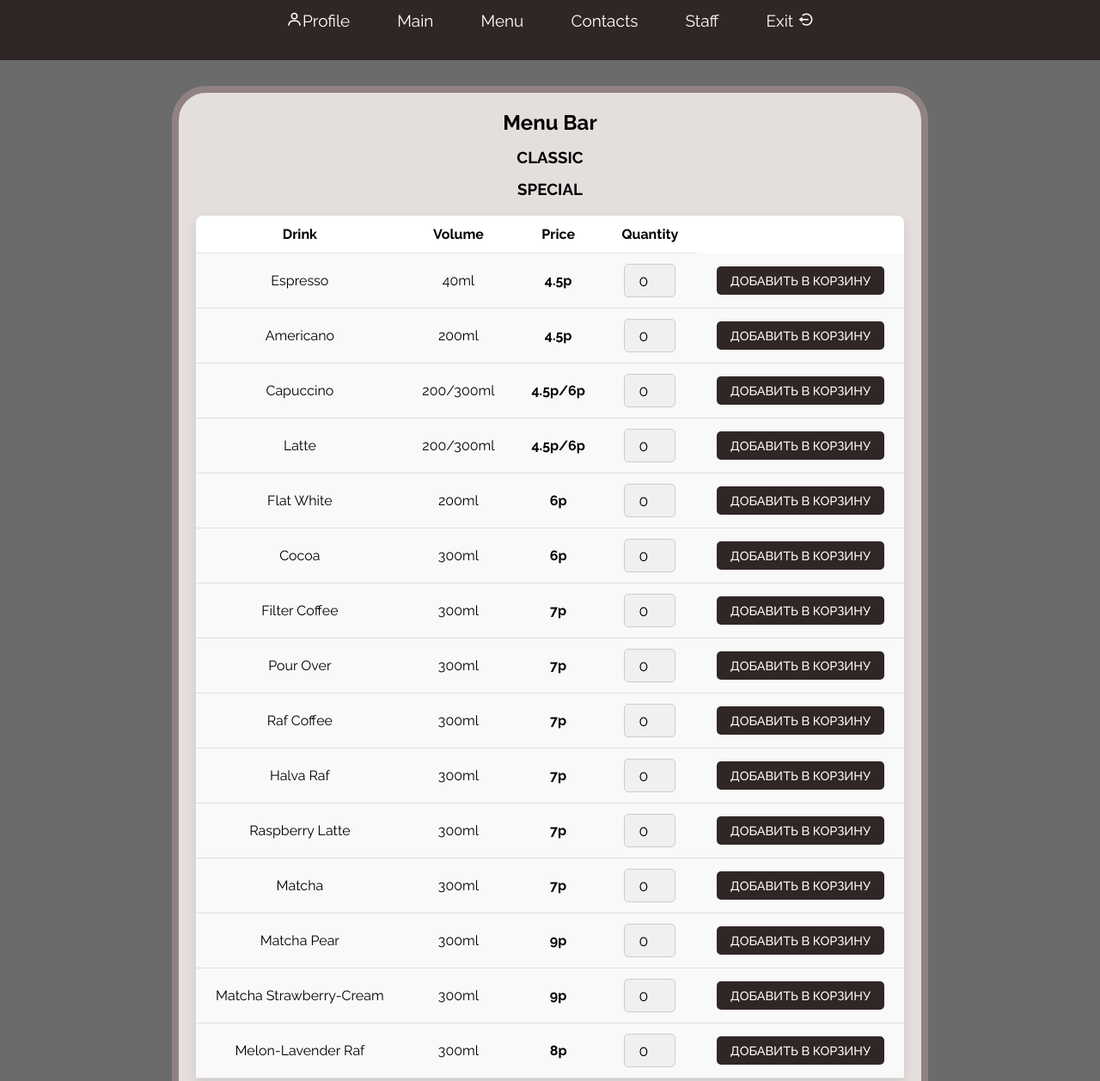
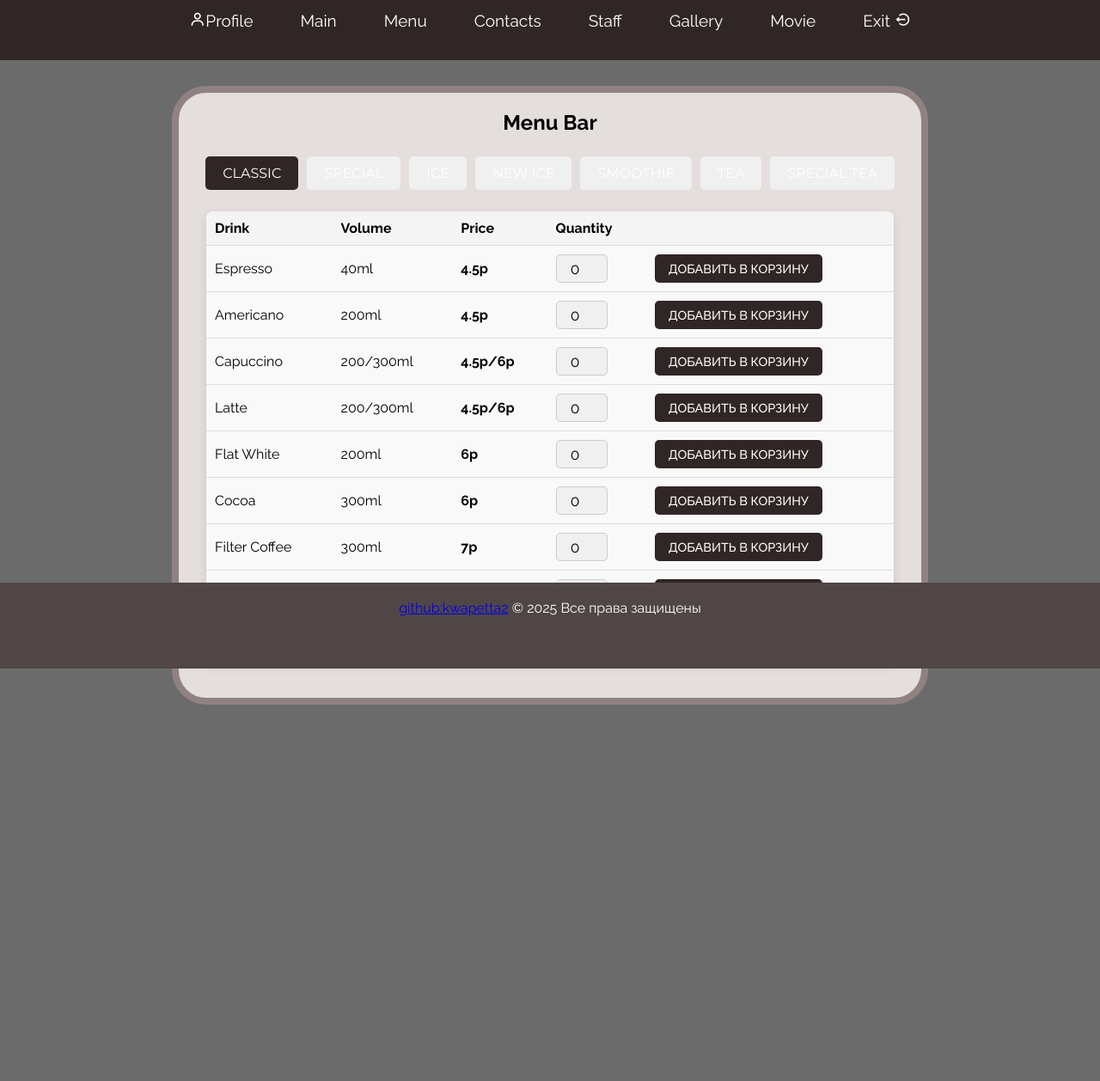
Before and after one commit to kwapetta2/mysite, a website: page products.html in a window 1280 px wide. Shown: the part 22-1280 px from the top of the page at 86% size. After the commit the page ends 892 px from the top, so only its background shows below. Drawn offline with nearby package versions, Linux system fonts and the light colour scheme.

Commit message:
Update products.html
добавлены закладки по категориям

```diff
--- a/products.html
+++ b/products.html
@@ -7,6 +7,82 @@
     <link href="https://unpkg.com/boxicons@2.1.4/css/boxicons.min.css" rel="stylesheet">
     <style>
         @import url('https://fonts.googleapis.com/css2?family=Montserrat:ital,wght@0,100..900;1,100..900&family=Raleway:ital,wght@0,100..900;1,100..900&display=swap');
+
+        .tabs {
+            display: flex;
+            justify-content: center;
+            margin: 20px 0;
+            flex-wrap: wrap;
+        }
+
+        .tab-button {
+            padding: 10px 20px;
+            margin: 5px;
+            cursor: pointer;
+            background-color: #f0f0f0;
+            border: none;
+            border-radius: 5px;
+            font-family: 'Montserrat', sans-serif;
+            font-size: 16px;
+            transition: background-color 0.3s;
+        }
+
+        .tab-button.active {
+            background-color: rgb(49, 38, 38);;
+            color: white;
+        }
+
+        .tab-button:hover {
+            background-color: #ddd;
+        }
+
+        .tab-content {
+            display: none;
+        }
+
+        .tab-content.active {
+            display: block;
+        }
+
+        .menu1 {
+            margin: 20px auto;
+            max-width: 800px;
+        }
+
+        table {
+            width: 100%;
+            border-collapse: collapse;
+            font-family: 'Raleway', sans-serif;
+        }
+
+        th, td {
+            padding: 10px;
+            text-align: left;
+            border-bottom: 1px solid #ddd;
+        }
+
+        th {
+            background-color: #f4f4f4;
+        }
+
+
+        input[type="number"] {
+            width: 60px;
+            padding: 5px;
+        }
+
+        button {
+            padding: 8px 12px;
+            background-color: rgb(49, 38, 38);
+            color: white;
+            border: none;
+            border-radius: 5px;
+            cursor: pointer;
+        }
+
+        button:hover {
+            background-color: #45a049;
+        }
     </style>
     <title>Menu</title>
 </head>
@@ -23,6 +99,8 @@
                 </li>
                 <li><a href="contact.html"> Contacts </a></li>
                 <li><a href="ctaf.html">Staff </a></li>
+                <li><a href="gal.html">Gallery</a></li>
+                <li><a href="movie_night.html">Movie</a></li>
                 <li><a href="index.html">Exit <i class='bx bx-log-out-circle'></i></a></li>
             </ul>
         </nav>
@@ -30,20 +108,17 @@
     <section>
         <article>
             <h2>Menu Bar</h2>
-            <!DOCTYPE html>
-<html lang="en">
-<head>
-    <meta charset="UTF-8">
-    <meta name="viewport" content="width=device-width, initial-scale=1.0">
-    <link rel="stylesheet" href="style2.css">
-    <style>
-        @import url('https://fonts.googleapis.com/css2?family=Montserrat:ital,wght@0,100..900;1,100..900&family=Raleway:ital,wght@0,100..900;1,100..900&display=swap');
+            <div class="tabs">
+                <button class="tab-button active" onclick="openTab('classic')">CLASSIC</button>
+                <button class="tab-button" onclick="openTab('special')">SPECIAL</button>
+                <button class="tab-button" onclick="openTab('ice')">ICE</button>
+                <button class="tab-button" onclick="openTab('new-ice')">NEW ICE</button>
+                <button class="tab-button" onclick="openTab('smoothie')">SMOOTHIE</button>
+                <button class="tab-button" onclick="openTab('tea')">TEA</button>
+                <button class="tab-button" onclick="openTab('special-tea')">SPECIAL TEA</button>
+            </div>
 
-    </style>
-    <title>Menu</title>
-</head>
-<body>
-   <h3>CLASSIC</h3>
+            <div id="classic" class="tab-content active">
                 <div class="menu1">
                     <table>
                         <thead>
@@ -52,6 +127,7 @@
                                 <th>Volume</th>
                                 <th>Price</th>
                                 <th>Quantity</th>
+                                <th></th>
                             </tr>
                         </thead>
                         <tbody>
@@ -118,51 +194,12 @@
                                     <td><input type="number" value="0" min="0" /></td>
                                     <td><button onclick="addToCart('Raf Coffee', 7, '300ml')">Добавить в корзину</button></td>
                                 </tr>
-                        <tr>
-                            <td>Halva Raf</td>
-                            <td>300ml</td>
-                            <td class="price">7p</td>
-                            <td><input type="number" value="0" min="0" /></td>
-                            <td><button onclick="addToCart('Halva Raf', 7, '300ml')">Добавить в корзину</button></td>
-                        </tr>
-                        <tr>
-                            <td>Raspberry Latte</td>
-                            <td>300ml</td>
-                            <td class="price">7p</td>
-                            <td><input type="number" value="0" min="0" /></td>
-                            <td><button onclick="addToCart('Raspberry Latte', 7, '300ml')">Добавить в корзину</button></td>
-                        </tr>
-                        <tr>
-                            <td>Matcha</td>
-                            <td>300ml</td>
-                            <td class="price">7p</td>
-                            <td><input type="number" value="0" min="0" /></td>
-                            <td><button onclick="addToCart('Matcha', 7, '300ml')">Добавить в корзину</button></td>
-                        </tr>
-                        <tr>
-                            <td>Matcha Pear</td>
-                            <td>300ml</td>
-                            <td class="price">9p</td>
-                            <td><input type="number" value="0" min="0" /></td>
-                            <td><button onclick="addToCart('Matcha Pear', 9, '300ml')">Добавить в корзину</button></td>
-                        </tr>
-                        <tr>
-                            <td>Matcha Strawberry-Cream</td>
-                            <td>300ml</td>
-                            <td class="price">9p</td>
-                            <td><input type="number" value="0" min="0" /></td>
-                            <td><button onclick="addToCart('Matcha Strawberry-Cream', 9, '300ml')">Добавить в корзину</button></td>
-                        </tr>
-                        <tr>
-                            <td>Melon-Lavender Raf</td>
-                            <td>300ml</td>
-                            <td class="price">8p</td>
-                            <td><input type="number" value="0" min="0" /></td>
-                            <td><button onclick="addToCart('Melon-Lavender Raf', 8, '300ml')">Добавить в корзину</button></td>
-                        </tr>
+                            </tbody>
+                        </table>
+                    </div>
+                </div>
 
-                        <!-- Special section -->
-                        <h3>SPECIAL</h3>
+                <div id="special" class="tab-content">
                     <div class="menu1">
                         <table>
                             <thead>
@@ -171,6 +208,7 @@
                                     <th>Volume</th>
                                     <th>Price</th>
                                     <th>Quantity</th>
+                                    <th></th>
                                 </tr>
                             </thead>
                             <tbody>
@@ -218,12 +256,10 @@
                                 </tr>
                             </tbody>
                         </table>
-                        </div>  <!-- The same pattern should be repeated for other sections like ICE, SMOOTHIE, etc. -->
+                    </div>
+                </div>
 
-                    </tbody>
-                </table>
-            </div>
-            <h3>ICE</h3>
+                <div id="ice" class="tab-content">
                     <div class="menu1">
                         <table>
                             <thead>
@@ -232,6 +268,7 @@
                                     <th>Volume</th>
                                     <th>Price</th>
                                     <th>Quantity</th>
+                                    <th></th>
                                 </tr>
                             </thead>
                             <tbody>
@@ -249,7 +286,6 @@
                                     <td><input type="number" value="0" min="0" /></td>
                                     <td><button onclick="addToCart('Peach Latte', 9, '300ml')">Добавить в корзину</button></td>
                                 </tr>
-                        <tr>
                                 <tr>
                                     <td>Bumble Peach-Cream</td>
                                     <td>300ml</td>
@@ -302,8 +338,9 @@
                             </tbody>
                         </table>
                     </div>
+                </div>
 
-            <h3>NEW ICE</h3>
+                <div id="new-ice" class="tab-content">
                     <div class="menu1">
                         <table>
                             <thead>
@@ -312,6 +349,7 @@
                                     <th>Volume</th>
                                     <th>Price</th>
                                     <th>Quantity</th>
+                                    <th></th>
                                 </tr>
                             </thead>
                             <tbody>
@@ -367,7 +405,9 @@
                             </tbody>
                         </table>
                     </div>
-            <h3>SMOOTHIE</h3>
+                </div>
+
+                <div id="smoothie" class="tab-content">
                     <div class="menu1">
                         <table>
                             <thead>
@@ -376,10 +416,10 @@
                                     <th>Volume</th>
                                     <th>Price</th>
                                     <th>Quantity</th>
+                                    <th></th>
                                 </tr>
                             </thead>
                             <tbody>
-
                                 <tr>
                                     <td>Kiwi-Banana</td>
                                     <td>300ml</td>
@@ -439,8 +479,9 @@
                             </tbody>
                         </table>
                     </div>
+                </div>
 
-<h3>TEA</h3>
+                <div id="tea" class="tab-content">
                     <div class="menu1">
                         <table>
                             <thead>
@@ -449,6 +490,7 @@
                                     <th>Volume</th>
                                     <th>Price</th>
                                     <th>Quantity</th>
+                                    <th></th>
                                 </tr>
                             </thead>
                             <tbody>
@@ -490,8 +532,9 @@
                             </tbody>
                         </table>
                     </div>
+                </div>
 
-<h3>SPECIAL TEA</h3>
+                <div id="special-tea" class="tab-content">
                     <div class="menu1">
                         <table>
                             <thead>
@@ -500,6 +543,7 @@
                                     <th>Volume</th>
                                     <th>Price</th>
                                     <th>Quantity</th>
+                                    <th></th>
                                 </tr>
                             </thead>
                             <tbody>
@@ -520,9 +564,35 @@
                             </tbody>
                         </table>
                     </div>
+                </div>
+            </article>
+        </section>
+       <footer>
+        <div class="bottom-strip">
+            <a href="https://github.com/kwapetta2" class="github-link">github:kwapetta2</a>
+            <span class="copyright">© 2025 Все права защищены</span>
+        </div>
+    </footer>
         <script>
+            function openTab(tabName) {
+                // Hide all tab contents
+                document.querySelectorAll('.tab-content').forEach(tab => {
+                    tab.classList.remove('active');
+                });
+
+                // Remove active class from all buttons
+                document.querySelectorAll('.tab-button').forEach(button => {
+                    button.classList.remove('active');
+                });
+
+                // Show the selected tab content
+                document.getElementById(tabName).classList.add('active');
+
+                event.target.classList.add('active');
+            }
+
             function addToCart(name, price, volume) {
-        const row = event.target.closest('tr'); // ищем строку таблицы
+                const row = event.target.closest('tr'); // Find the table row
                 const quantityInput = row.querySelector('input[type="number"]');
                 const quantity = parseInt(quantityInput.value);
 
@@ -533,7 +603,7 @@
 
                 const cart = JSON.parse(localStorage.getItem("cart")) || [];
 
-        // Проверка, есть ли уже такой товар
+                // Check if the item already exists
                 const existingItem = cart.find(item => item.name === name && item.volume === volume);
 
                 if (existingItem) {
```
Lines whose indentation alone changed are shown as unchanged.
